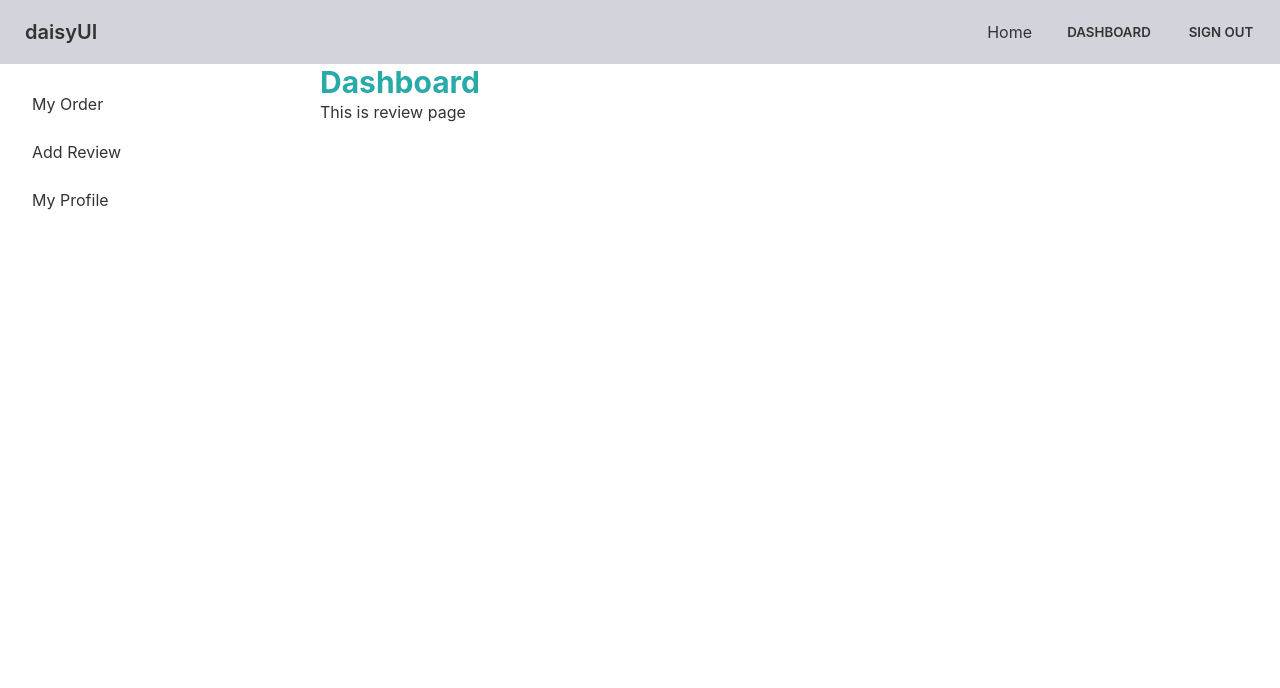
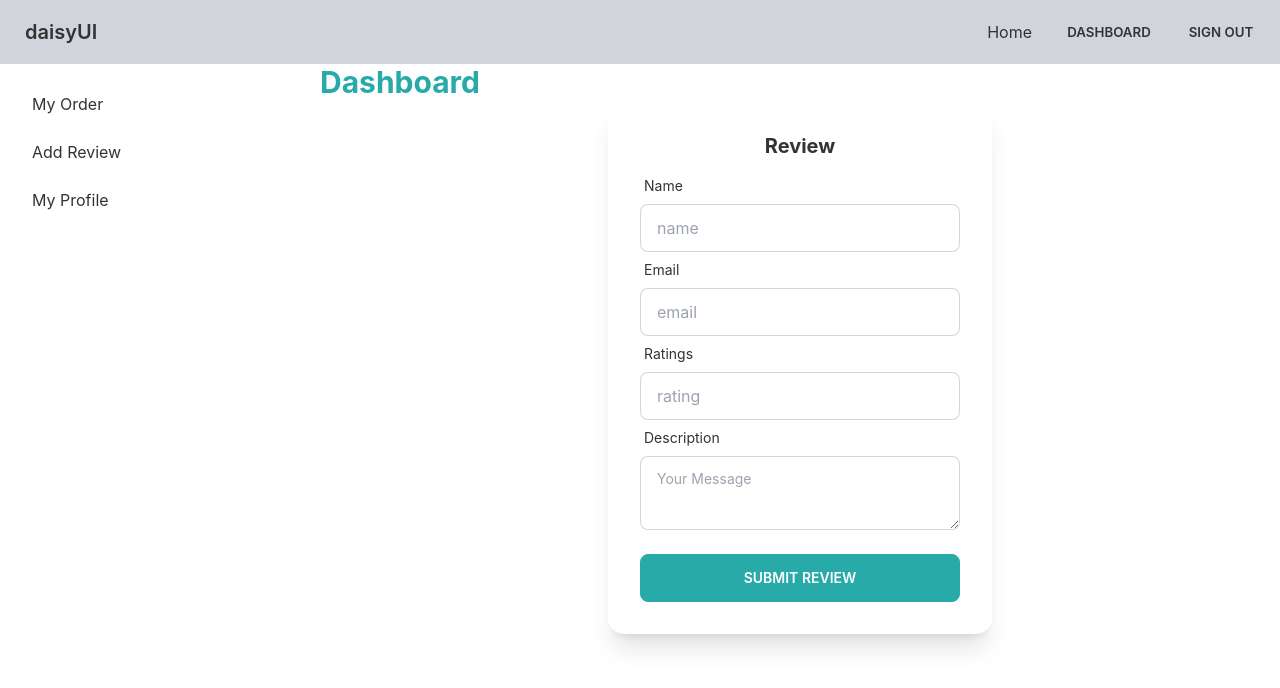
Before and after one commit to Junayed5/manufacturer-website, a React (Create React App) app: page /dashboard/review in a window 1280 px wide. Shown: the top 688 px of the page. Built offline with nearby package versions, Linux system fonts and the light colour scheme; no server answers; sample sign-in values are in the browser's storage.

Commit message:
Make review page

```diff
--- a/src/Pages/DashBoard/AddReview.js
+++ b/src/Pages/DashBoard/AddReview.js
@@ -1,9 +1,69 @@
 import React from 'react';
+import { useForm } from 'react-hook-form';
 
 const AddReview = () => {
+    const { register, formState: { errors }, handleSubmit } = useForm();
+
+    const onSubmit = data => {
+        console.log(data);
+    }
     return (
-        <div>
-            <h1>This is review page</h1>
+        <div className='mx-auto'>
+            <div className="card w-96 bg-base-100 shadow-xl">
+                <div className="card-body">
+                    <h2 className="card-title font-bold mx-auto">Review</h2>
+                    <form onSubmit={handleSubmit(onSubmit)}>
+                        <div className="form-control">
+                            <label className="label">
+                                <span className="label-text">Name</span>
+                            </label>
+                            <input
+                                type="text"
+                                placeholder="name"
+                                className="input input-bordered"
+                                {...register("name", { required: true })}
+                            />
+                            {errors.name?.type === 'required' && <span className='text-red-600'>Name is required</span>}
+                        </div>
+                        <div className="form-control">
+                            <label className="label">
+                                <span className="label-text">Email</span>
+                            </label>
+                            <input
+                                type="email"
+                                placeholder="email"
+                                className="input input-bordered"
+                                {...register("email", { required: true })}
+                            />
+                            {errors.email?.type === 'required' && <span className='text-red-600'>Email is required</span>}
+                        </div>
+                        <div className="form-control">
+                            <label className="label">
+                                <span className="label-text">Ratings</span>
+                            </label>
+                            <input
+                                type="number"
+                                placeholder="rating"
+                                className="input input-bordered"
+                                {...register("email")}
+                            />
+                        </div>
+                        <div className="form-control">
+                            <label className="label">
+                                <span className="label-text">Description</span>
+                            </label>
+                            <textarea
+                                className="textarea textarea-bordered" placeholder="Your Message"
+                            ></textarea>
+
+                        </div>
+                        <div className="form-control mt-6">
+                            <button className="btn btn-primary text-white">Submit Review</button>
+                        </div>
+
+                    </form>
+                </div>
+            </div>
         </div>
     );
 };
```
